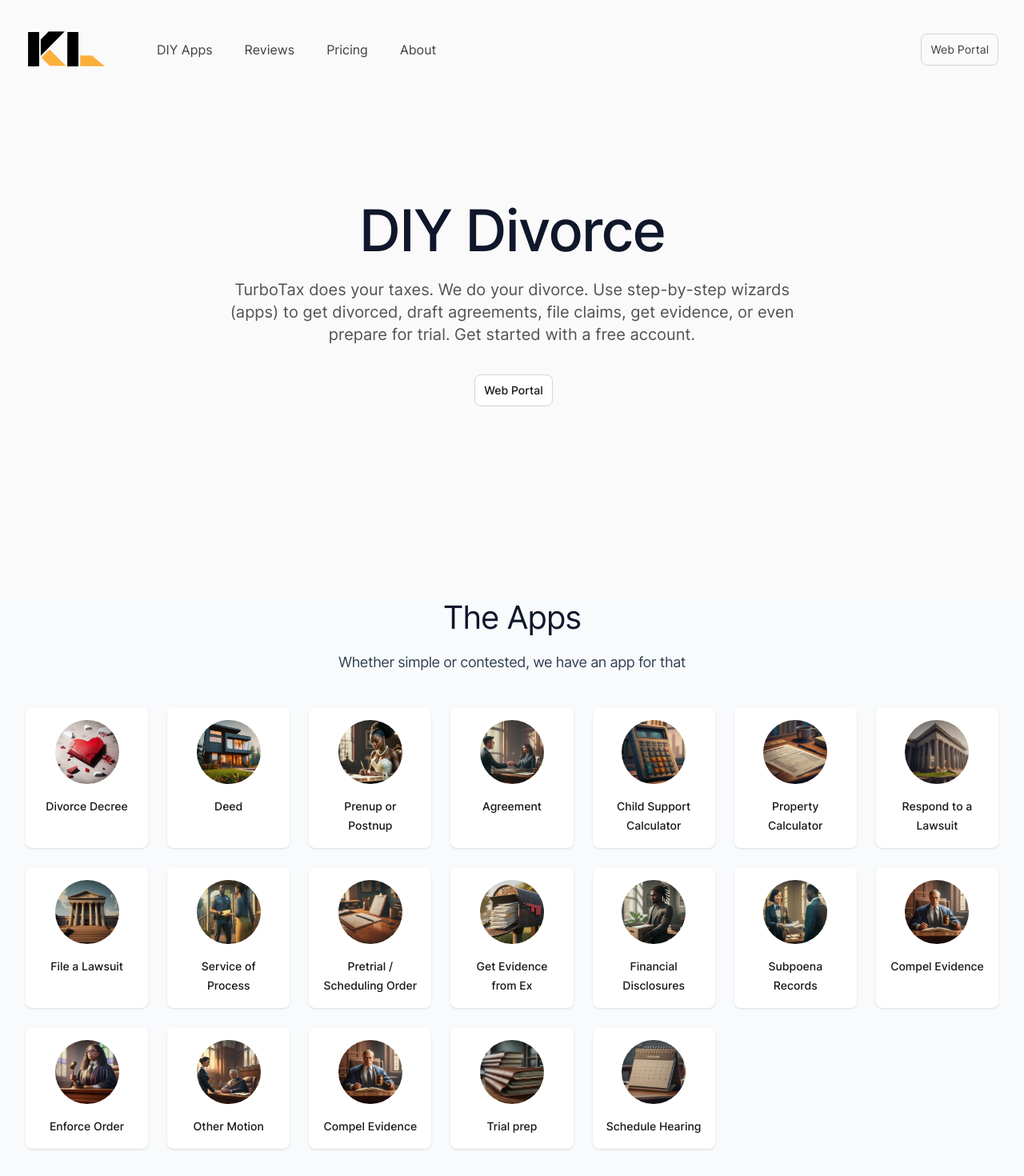
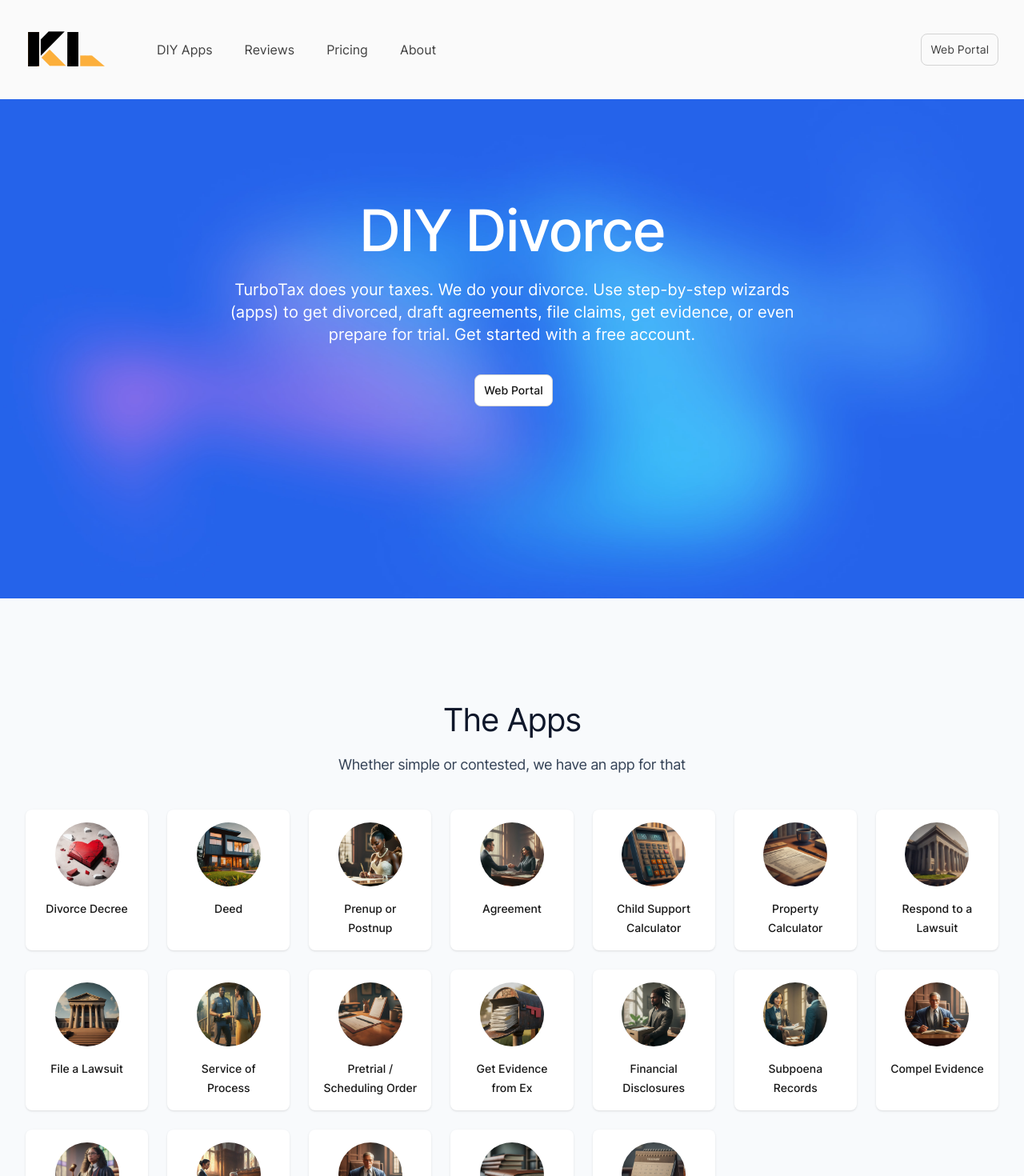
Before and after one commit to David44357/KingLawWebsite, a Next.js app: page /prometheus in a window 1280 px wide. Shown: the top 1470 px of the page at 80% size. Built offline with nearby package versions, Linux system fonts and the light colour scheme.

Commit message:
adding the padding and background image

```diff
--- a/src/components/PromAppDetails.jsx
+++ b/src/components/PromAppDetails.jsx
@@ -90,7 +90,7 @@ export function PromAppDetails() {
     <section
       id="appDetails"
       aria-labelledby="faq-title"
-      className="relative overflow-hidden bg-slate-50 "
+      className="relative overflow-hidden bg-slate-50 pb-28 pt-20 sm:py-32"
 
       // className="relative overflow-hidden bg-slate-50 py-20 sm:py-32"
     >
--- a/src/components/PromHero.jsx
+++ b/src/components/PromHero.jsx
@@ -351,10 +351,13 @@ export function PromHero() {
   }
 
   return (
+    <div
+      className="bg-cover bg-center  w-full"
+      style={{ backgroundImage: `url('/images/background-call-to-action.jpg')` }}
+    >
       <div className="overflow-hidden lg:pb-36 xl:pb-32"
 
       >
-
         <Container>
           <div className="mx-auto max-w-7xl px-4 sm:px-6 lg:px-8 pb-16 pt-20 text-center lg:pt-32 ">
             {/* <Image
@@ -365,7 +368,10 @@ export function PromHero() {
               // height={544}
               // unoptimized
             /> */}
-          <div className="">
+            <div
+              // className="bg-cover bg-center h-64 w-full"
+              // style={{ backgroundImage: `url('/images/background-call-to-action.jpg')` }}
+            >
               {/* <Image
                 className="absolute left-1/2 top-1/2 max-w-none -translate-x-1/2 -translate-y-1/2 w-full"
                 src={backgroundImage}
@@ -374,7 +380,11 @@ export function PromHero() {
                 // height={544}
                 // unoptimized
               /> */}
-            <h1 className="mx-auto max-w-4xl font-display text-5xl font-medium tracking-tight text-slate-900 sm:text-7xl"
+              {/* <h1 className="mx-auto max-w-4xl font-display text-5xl font-medium tracking-tight text-slate-900 sm:text-7xl"
+                data-aos="zoom-in"
+                data-aos-duration="1200"
+              > */}
+              <h1 className="mx-auto max-w-4xl font-display text-5xl font-medium tracking-tight text-white sm:text-7xl"
                 data-aos="zoom-in"
                 data-aos-duration="1200"
               >
@@ -382,7 +392,11 @@ export function PromHero() {
                 DIY Divorce
               </h1>
               {/* <p className="mt-6 text-xl text-white max-w-[740px] mx-auto"> */}
-            <p className="mt-6 text-xl text-gray-600 max-w-[740px] mx-auto"
+              {/* <p className="mt-6 text-xl text-gray-600 max-w-[740px] mx-auto"
+                data-aos="fade-up"
+                data-aos-duration="1600"
+              > */}
+              <p className="mt-6 text-xl text-white max-w-[740px] mx-auto"
                 data-aos="fade-up"
                 data-aos-duration="1600"
               >
@@ -401,5 +415,6 @@ export function PromHero() {
           </div>
         </Container>
       </div>
+    </div>
   )
 }
```
Also changed, not shown: public/images/background-call-to-action.jpg (added). Lines whose indentation alone changed are shown as unchanged.
